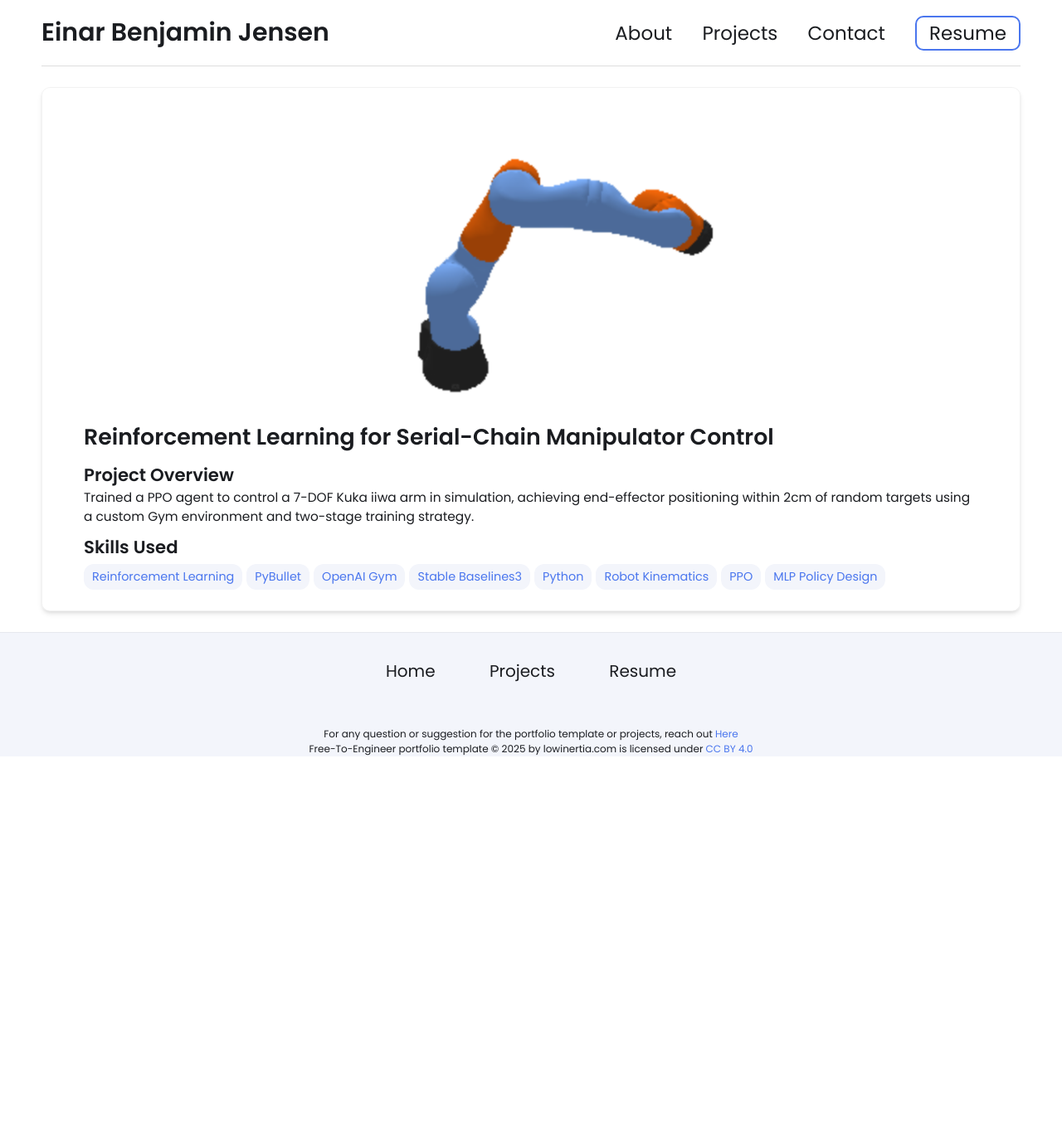
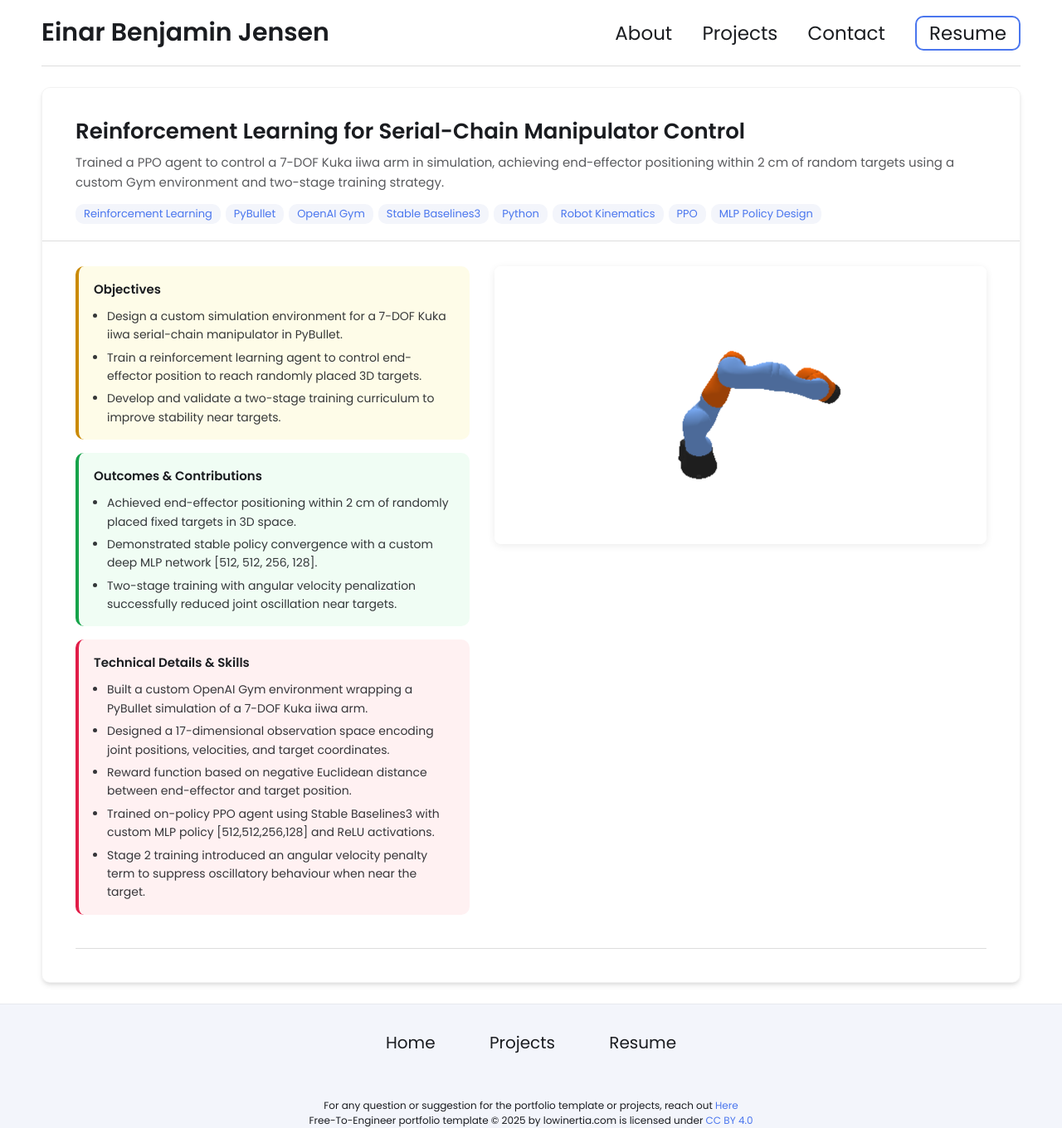
Before and after one commit to ebj17/ebj17.github.io, a Jekyll site: the page built from _projects/Reinforcement Learning for Serial-Chain Manipulator Control/index.md, in a window 1280 px wide and 1360 px high. Shown: the whole window at 83% size. Built offline with Jekyll 4.4.1, drawn with Linux system fonts in a browser that asks for light colours.

Commit message:
Add two-column project detail layout with structured sections
- Redesign post.html: title/description/skills header + two-column body
  (Objectives, Outcomes & Contributions, Technical Details on left;
   image gallery on right sticky). Falls back to original layout for
   projects without structured front matter.
- Add gallery, objectives, outcomes, technical fields to RL project.
- Add CSS: colour-coded section cards (yellow/green/pink), sticky gallery,
  responsive single-column below 900px.

Co-Authored-By: Claude Sonnet 4.6 <noreply@anthropic.com>

```diff
--- a/_layouts/post.html
+++ b/_layouts/post.html
@@ -2,18 +2,90 @@
 layout: wrapper
 ---
 
+{% assign folder_path = page.path | split: "/" | slice: 0, 2 | join: "/" %}
+{% assign image_path = "/" | append: folder_path | append: page['main-image'] %}
+
 <div class="post-view">
-    <div class="summary">
 
+    {% if page.objectives or page.outcomes or page.technical %}
 
-        {% assign folder_path = page.path | split: "/" | slice: 0, 2 | join: "/" %}
-        {% assign image_path = "/" | append: folder_path | append: page['main-image'] %}
-        <img src="{{ image_path }}" alt="{{ page.title }} image">
+    <!-- Detailed two-column layout -->
+    <div class="post-header">
+        <h1>{{ page.title }}</h1>
+        <p class="post-description">{{ page.description }}</p>
+        <div class="skills-list">
+            {% for skill in page.skills %}
+            <span class="skill">{{ skill }}</span>
+            {% endfor %}
+        </div>
+    </div>
 
-        <div class="title-header">
-            <h1>{{page.title}}</h1>
+    <div class="post-detail">
+
+        <div class="post-detail-left">
+
+            {% if page.objectives %}
+            <div class="detail-section objectives">
+                <h2>Objectives</h2>
+                <ul>
+                    {% for item in page.objectives %}
+                    <li>{{ item }}</li>
+                    {% endfor %}
+                </ul>
+            </div>
+            {% endif %}
+
+            {% if page.outcomes %}
+            <div class="detail-section outcomes">
+                <h2>Outcomes &amp; Contributions</h2>
+                <ul>
+                    {% for item in page.outcomes %}
+                    <li>{{ item }}</li>
+                    {% endfor %}
+                </ul>
+            </div>
+            {% endif %}
+
+            {% if page.technical %}
+            <div class="detail-section technical">
+                <h2>Technical Details &amp; Skills</h2>
+                <ul>
+                    {% for item in page.technical %}
+                    <li>{{ item }}</li>
+                    {% endfor %}
+                </ul>
+            </div>
+            {% endif %}
+
         </div>
 
+        <div class="post-detail-right">
+            {% if page.gallery %}
+                {% for img in page.gallery %}
+                {% assign img_path = "/" | append: folder_path | append: img %}
+                <img src="{{ img_path }}" alt="{{ page.title }} image {{ forloop.index }}">
+                {% endfor %}
+            {% else %}
+                <img src="{{ image_path }}" alt="{{ page.title }}">
+            {% endif %}
+        </div>
+
+    </div>
+
+    {% if content != "" %}
+    <div class="content post-extra">
+        {{ content }}
+    </div>
+    {% endif %}
+
+    {% else %}
+
+    <!-- Simple fallback layout for basic projects -->
+    <div class="summary">
+        <img src="{{ image_path }}" alt="{{ page.title }} image">
+        <div class="title-header">
+            <h1>{{ page.title }}</h1>
+        </div>
         <div class="project-description">
             <h2>Project Overview</h2>
             <p>{{ page.description }}</p>
@@ -27,8 +99,10 @@ layout: wrapper
             </div>
         </div>
     </div>
+    <div class="content">
+        {{ content }}
+    </div>
 
-    <div class="content">
-        {{content}}
-    </div>
+    {% endif %}
+
 </div>
--- a/_projects/Reinforcement Learning for Serial-Chain Manipulator Control/index.md
+++ b/_projects/Reinforcement Learning for Serial-Chain Manipulator Control/index.md
@@ -1,15 +1,35 @@
 ---
 layout: post
 title: Reinforcement Learning for Serial-Chain Manipulator Control
-description:  Trained a PPO agent to control a 7-DOF Kuka iiwa arm in simulation, achieving end-effector positioning within 2cm of random targets using a custom Gym environment and two-stage training strategy.
+description: Trained a PPO agent to control a 7-DOF Kuka iiwa arm in simulation, achieving end-effector positioning within 2 cm of random targets using a custom Gym environment and two-stage training strategy.
 skills:
-- Reinforcement Learning
-- PyBullet
-- OpenAI Gym
-- Stable Baselines3
-- Python
-- Robot Kinematics
-- PPO
-- MLP Policy Design
+  - Reinforcement Learning
+  - PyBullet
+  - OpenAI Gym
+  - Stable Baselines3
+  - Python
+  - Robot Kinematics
+  - PPO
+  - MLP Policy Design
 main-image: /preview.png
+
+objectives:
+  - Design a custom simulation environment for a 7-DOF Kuka iiwa serial-chain manipulator in PyBullet.
+  - Train a reinforcement learning agent to control end-effector position to reach randomly placed 3D targets.
+  - Develop and validate a two-stage training curriculum to improve stability near targets.
+
+outcomes:
+  - Achieved end-effector positioning within 2 cm of randomly placed fixed targets in 3D space.
+  - Demonstrated stable policy convergence with a custom deep MLP network [512, 512, 256, 128].
+  - Two-stage training with angular velocity penalization successfully reduced joint oscillation near targets.
+
+technical:
+  - Built a custom OpenAI Gym environment wrapping a PyBullet simulation of a 7-DOF Kuka iiwa arm.
+  - Designed a 17-dimensional observation space encoding joint positions, velocities, and target coordinates.
+  - Reward function based on negative Euclidean distance between end-effector and target position.
+  - Trained on-policy PPO agent using Stable Baselines3 with custom MLP policy [512,512,256,128] and ReLU activations.
+  - Stage 2 training introduced an angular velocity penalty term to suppress oscillatory behaviour when near the target.
+
+gallery:
+  - /preview.png
 ---
--- a/css/styles.css
+++ b/css/styles.css
@@ -836,6 +836,142 @@ footer p {
 }
 
 
+/* PROJECT DETAIL PAGE — two-column layout */
+.post-view .post-header {
+    padding: 36px 40px 20px;
+    border-bottom: 1px solid var(--border-color);
+    margin-bottom: 0;
+}
+
+.post-view .post-header h1 {
+    font-size: 26px;
+    font-weight: 600;
+    line-height: 1.3;
+    margin-bottom: 8px;
+}
+
+.post-view .post-description {
+    font-size: 15px;
+    color: var(--text-color);
+    opacity: 0.72;
+    margin-bottom: 14px;
+    line-height: 1.6;
+}
+
+.post-view .post-header .skills-list {
+    display: flex;
+    flex-wrap: wrap;
+    gap: 6px;
+}
+
+.post-view .post-header .skill {
+    background-color: var(--light-background-color);
+    color: var(--link-color);
+    border-radius: 10px;
+    padding: 2px 10px;
+    font-size: 13px;
+}
+
+.post-detail {
+    display: flex;
+    align-items: flex-start;
+    gap: 30px;
+    padding: 30px 40px 40px;
+}
+
+.post-detail-left {
+    flex: 4;
+    display: flex;
+    flex-direction: column;
+    gap: 16px;
+}
+
+.post-detail-right {
+    flex: 5;
+    display: flex;
+    flex-direction: column;
+    gap: 14px;
+    position: sticky;
+    top: 96px;
+}
+
+.post-detail-right img {
+    width: 100%;
+    border-radius: 8px;
+    object-fit: cover;
+    box-shadow: 0 2px 10px rgba(0,0,0,0.08);
+}
+
+.detail-section {
+    padding: 16px 18px;
+    border-radius: 10px;
+    border-left: 4px solid;
+}
+
+.detail-section.objectives {
+    background-color: #fefce8;
+    border-left-color: #ca8a04;
+}
+
+.detail-section.outcomes {
+    background-color: #f0fdf4;
+    border-left-color: #16a34a;
+}
+
+.detail-section.technical {
+    background-color: #fff1f2;
+    border-left-color: #e11d48;
+}
+
+.detail-section h2 {
+    font-size: 15px;
+    font-weight: 600;
+    color: var(--text-color);
+    margin-bottom: 10px;
+}
+
+.detail-section ul {
+    padding-left: 16px;
+    margin: 0;
+    display: flex;
+    flex-direction: column;
+    gap: 5px;
+}
+
+.detail-section ul li {
+    font-size: 14px;
+    color: var(--text-color);
+    line-height: 1.6;
+    opacity: 0.88;
+}
+
+.post-extra {
+    border-top: 1px solid var(--border-color);
+    padding-top: 30px;
+    margin: 0 40px 40px;
+}
+
+@media (max-width: 900px) {
+    .post-detail {
+        flex-direction: column;
+        padding: 20px;
+    }
+
+    .post-detail-right {
+        position: static;
+        width: 100%;
+    }
+
+    .post-view .post-header {
+        padding: 24px 20px 16px;
+    }
+
+    .post-extra {
+        margin: 0 20px 30px;
+    }
+}
+
+
 /* PROJECT POST VIEW */
 
 .post-view {
```
